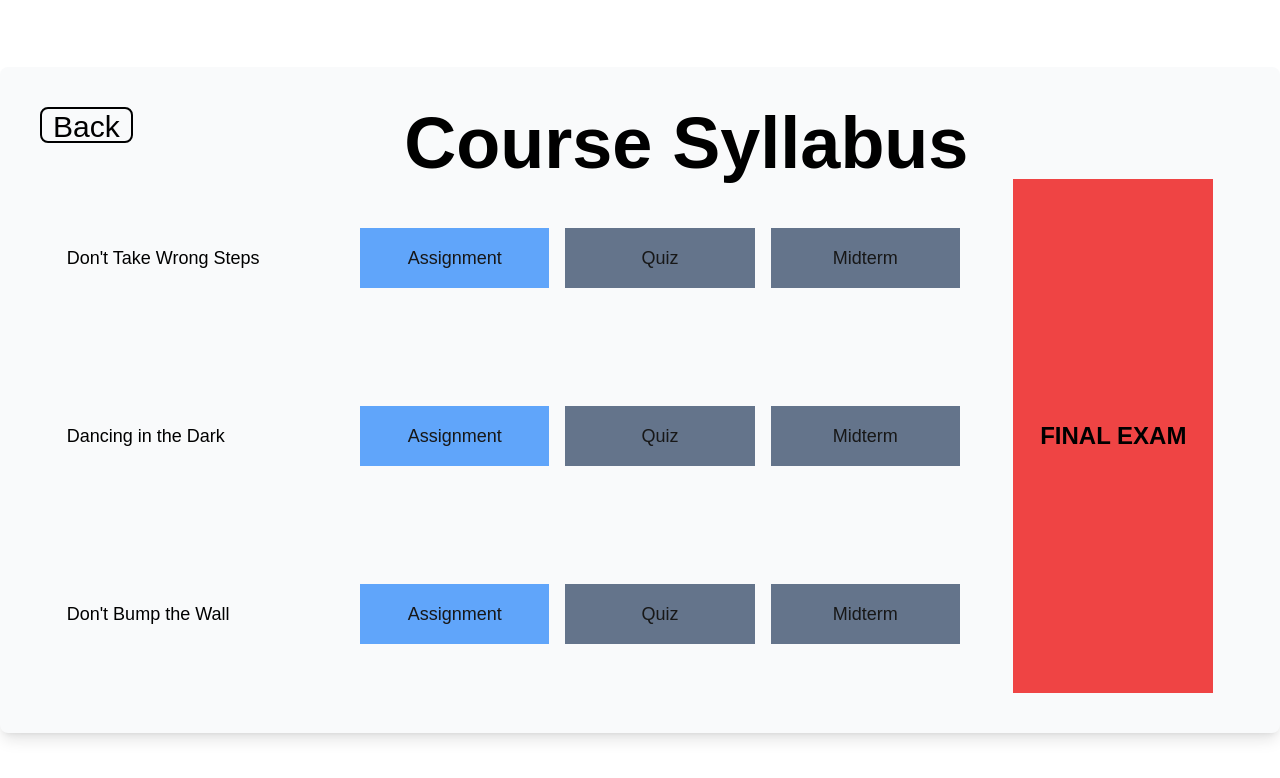
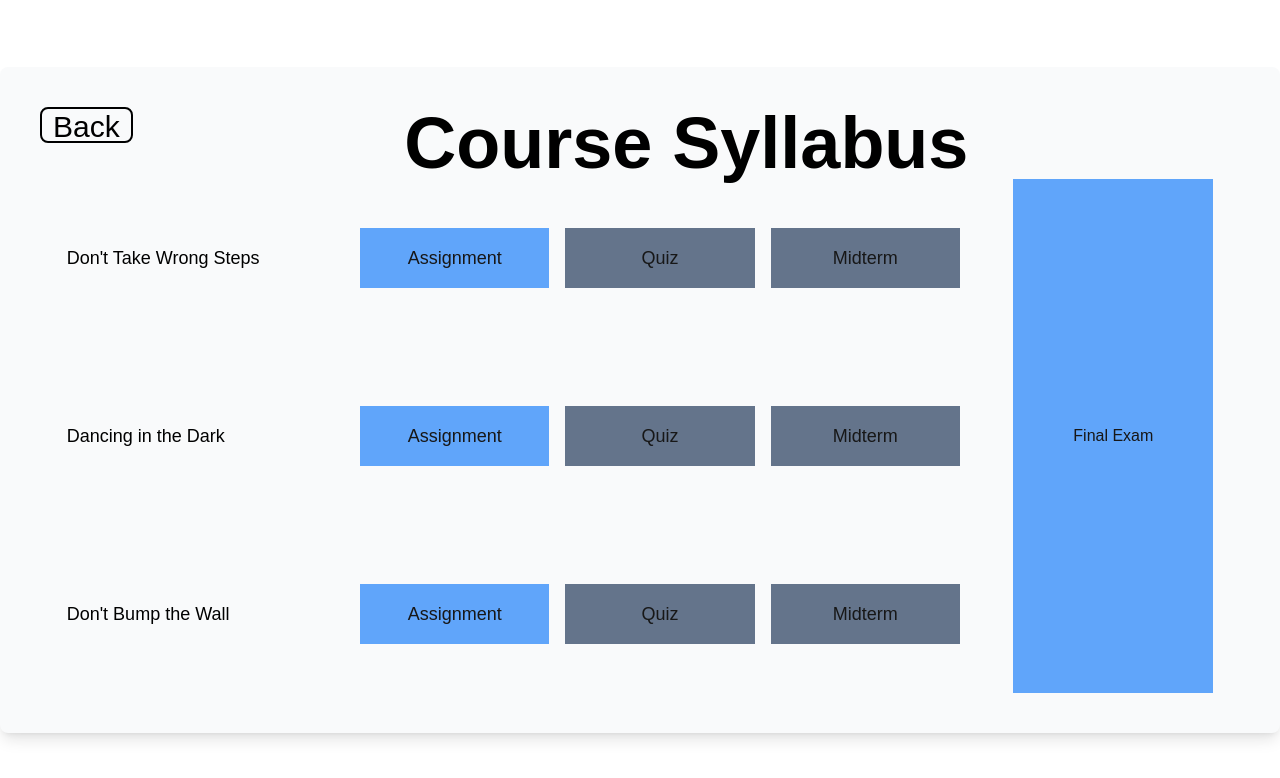
Before and after one commit to mt1516/TheGradeEscape, a Next.js app: page /game-level in a window 1280 px wide. Shown: the top 778 px of the page. Built offline with nearby package versions, Linux system fonts and the light colour scheme.

Commit message:
Merge after pr

```diff
--- a/app/game/game.tsx
+++ b/app/game/game.tsx
@@ -7,7 +7,7 @@ import settings from './settings.json';
 import Boss, { updateMessage } from './player/boss';
 import { promoteGrade, setPlayed } from './storage';
 
-export type Mode = 'default' | 'DBTW' | 'DITD' | 'DTWS';
+export type Mode = 'default' | 'DBTW' | 'DITD' | 'DTWS' | 'Final';
 export type Difficulty = 'easy' | 'medium' | 'hard';
 export let Mode2Name = new Map<Mode, string>([
     ['DBTW', 'Don\'t Break The Wall'],
@@ -103,7 +103,6 @@ export default class Game {
     private maze: Maze;
     private mazeSolutionLength: number;
     private player: Player;
-    private limitedSteps: number;
     private frameCount: number;
     private animationFrameCount: number;
     private maskPlayerView: Mask | null;
@@ -448,7 +447,7 @@ export default class Game {
             return;
         }
         if (this.boss) {
-            const message: updateMessage = this.boss.update(this.moveEveryNFrames);
+            const message: updateMessage = this.boss.update(moveEveryNFrames);
             if (message.hasNewProjectile) {
                 this.scene.add(message.projectile.visual);
             }
--- a/app/game/player/boss.tsx
+++ b/app/game/player/boss.tsx
@@ -72,6 +72,7 @@ export default class Boss extends Player {
             // }
 
             // through walls
+            console.log("this.state.isMove() = ", this.state.isMove());
             this.chasePlayer(0.2);
         }
 
--- a/app/game/storage.tsx
+++ b/app/game/storage.tsx
@@ -7,7 +7,8 @@ export enum GAMEMODE_DIFFICULTY {
     DITD_HARD = 'DITD-hard',
     DBTW_EASY = 'DBTW-easy',
     DBTW_MEDIUM = 'DBTW-medium',
-    DBTW_HARD = 'DBTW-hard'
+    DBTW_HARD = 'DBTW-hard',
+    FINAL_HARD = 'final-hard'
 }
 
 export function resetStorage() {
@@ -21,6 +22,7 @@ export function resetStorage() {
         localStorage.setItem('DBTW-easy', '0');
         localStorage.setItem('DBTW-medium', '0');
         localStorage.setItem('DBTW-hard', '0');
+        localStorage.setItem('final-hard', '0');
         localStorage.setItem('currentCharacter', '1');
         localStorage.setItem('currentGrade', 'F');
         window.location.reload();
--- a/app/ui/game-level/game/canvas.tsx
+++ b/app/ui/game-level/game/canvas.tsx
@@ -112,7 +112,7 @@ export default function Canvas(props: {
                             <div className='h-fit'> Difficulty: <br />{props.difficulty} </div>
                             <div className='h-fit'> Character: </div>
                             <div className='h-fit'> Health: <div className='h-fit flex flex-row'> {renderHearts()} </div> </div>
-                            <div className='h-fit'> Player steps/ Limited steps: <br /> {playerSteps}/{limitedSteps} </div>
+                            <div className='h-fit'> Player steps/ Limited steps: <br /> {playerSteps}/{mazeSolutionLength} </div>
                         </div>
                     </div>
                 </div>
--- a/app/ui/game-level/level.tsx
+++ b/app/ui/game-level/level.tsx
@@ -11,6 +11,7 @@ export default function Level() {
     var DBTW_EASY = checkPlayed(GAMEMODE_DIFFICULTY.DBTW_EASY) ? DBTW_EASY_PLAYED : DBTW_EASY_NOT_PLAYED;
     var DBTW_MEDIUM = canPlayMedium() ? (checkPlayed(GAMEMODE_DIFFICULTY.DBTW_MEDIUM) ? DBTW_MEDIUM_PLAYED : DBTW_MEDIUM_NOT_PLAYED) : DBTW_MEDIUM_UNAVAILABLE;
     var DBTW_HARD = canPlayHard() ? (checkPlayed(GAMEMODE_DIFFICULTY.DBTW_HARD) ? DBTW_HARD_PLAYED : DBTW_HARD_NOT_PLAYED) : DBTW_HARD_UNAVAILABLE;
+    var FINAL_EXAM = checkPlayed(GAMEMODE_DIFFICULTY.FINAL_HARD) ? FINAL_EXAM_PLAYED : FINAL_EXAM_NOT_PLAYED;
     return (
         <div className="container flex flex-row w-full h-full flex-wrap justify-around">
             <div className="grid grid-rows-3 gap-5 h-full w-1/5 items-center">
@@ -59,11 +60,12 @@ export default function Level() {
                     </div>
                 </div>
             </div>
-            <div className="container flex flex-col h-full w-1/6 bg-red-500 justify-center items-center">
+            {FINAL_EXAM}
+            {/* <div className="container flex flex-col h-full w-1/6 bg-red-500 justify-center items-center">
             <div className="text-2xl font-bold text-black text-wrap w-fit h-fit">
                 FINAL EXAM
             </div>
-            </div>
+            </div> */}
         </div>
     );
 }
@@ -182,3 +184,17 @@ let DBTW_HARD_UNAVAILABLE =
     <div className="container px-5 py-4 flex flex-col items-center bg-slate-500 text-lg">
         Midterm
     </div>
+let FINAL_EXAM_PLAYED =
+    <div className="container flex flex-col h-full w-1/6 bg-green-500 justify-center items-center">
+        Final Exam
+    </div>
+let FINAL_EXAM_NOT_PLAYED =
+    <Link className="container flex flex-col h-full w-1/6 bg-blue-400 justify-center items-center"
+        href={{ pathname: "/game-level/game", query: { mode: "Final", difficulty: "hard" } }}
+    >
+        Final Exam
+    </Link>
+let FINAL_EXAM_UNAVAILABLE =
+    <div className="container flex flex-col h-full w-1/6 bg-slate-500 justify-center items-center">
+        Final Exam
+    </div>
```
Also changed, not shown: 1 other file (tests, documents, lock files or other folders).
